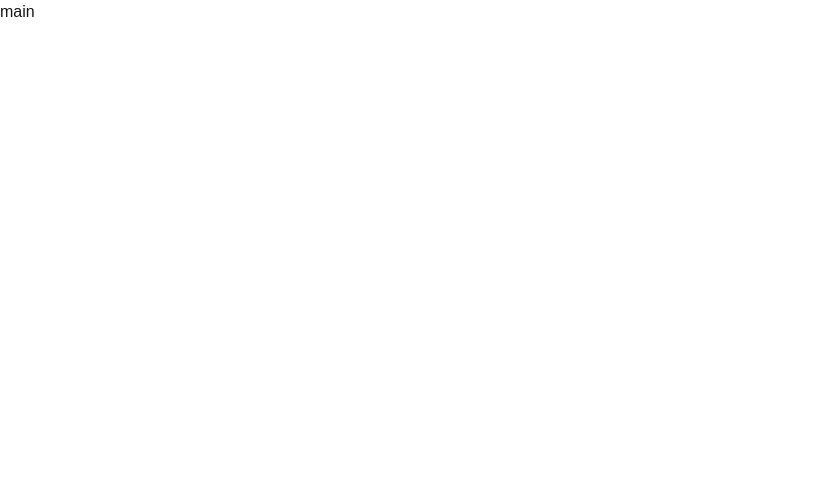
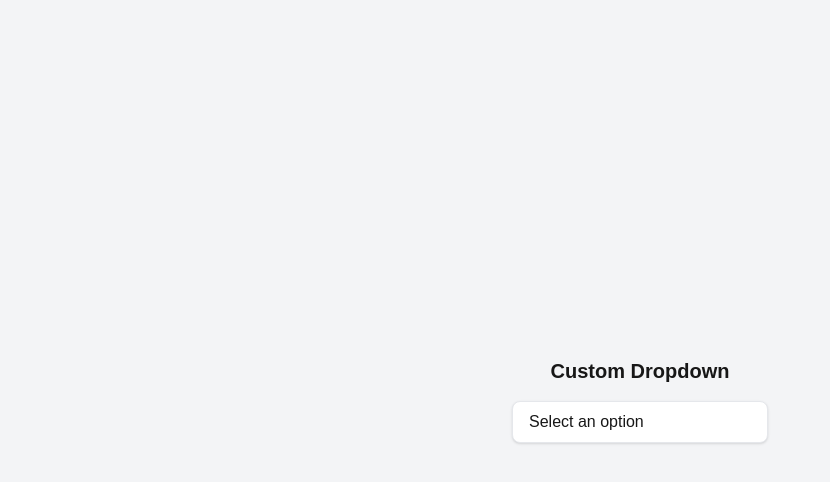
Before and after one commit to wonuola-y/w-finance, a Next.js app: page / in a window 1280 px wide. Shown: the top 482 px of the page, without its empty margins (0-830 px from the left). Built offline with nearby package versions, Linux system fonts and the light colour scheme.

Commit message:
Just updates

```diff
--- /dev/null
+++ b/app/components/dropdown_field.tsx
@@ -0,0 +1,65 @@
+"use client";
+
+import { useState, useRef, useEffect } from "react";
+
+interface DropdownProps {
+  options: string[];
+  onSelect: (option: string) => void;
+  placeholder?: string;
+}
+
+const CustomDropdown: React.FC<DropdownProps> = ({ options, onSelect, placeholder = "Select an option" }) => {
+  const [isOpen, setIsOpen] = useState(false);
+  const [selected, setSelected] = useState<string | null>(null);
+  const dropdownRef = useRef<HTMLDivElement>(null);
+
+  const handleSelect = (option: string) => {
+    setSelected(option);
+    onSelect(option);
+    setIsOpen(false);
+  };
+
+  // Close dropdown when clicking outside
+  useEffect(() => {
+    const handleClickOutside = (event: MouseEvent) => {
+      if (dropdownRef.current && !dropdownRef.current.contains(event.target as Node)) {
+        setIsOpen(false);
+      }
+    };
+    document.addEventListener("mousedown", handleClickOutside);
+    return () => document.removeEventListener("mousedown", handleClickOutside);
+  }, []);
+
+  return (
+    <div className="relative w-64" ref={dropdownRef}>
+      <button
+        onClick={() => setIsOpen(!isOpen)}
+        className="w-full px-4 py-2 text-left bg-white border rounded-lg shadow focus:outline-none focus:ring-2 focus:ring-blue-500"
+        aria-haspopup="listbox"
+        aria-expanded={isOpen}
+      >
+        {selected || placeholder}
+      </button>
+
+      {isOpen && (
+        <ul
+          className="absolute left-0 w-full mt-2 bg-white border rounded-lg shadow-lg"
+          role="listbox"
+        >
+          {options.map((option, index) => (
+            <li key={index} role="option" aria-selected={selected === option}>
+              <button
+                onClick={() => handleSelect(option)}
+                className="w-full px-4 py-2 text-left hover:bg-gray-100"
+              >
+                {option}
+              </button>
+            </li>
+          ))}
+        </ul>
+      )}
+    </div>
+  );
+};
+
+export default CustomDropdown;
--- a/app/components/sidebar.tsx
+++ b/app/components/sidebar.tsx
@@ -19,7 +19,7 @@ const Sidebar = () => {
   ];
 
   return (
-    <aside className="w-64  h-screen fixed bg-gray-800 text-white p-4">
+    <aside className="w-64  h-screen fixed bg-brand-brand_black text-white p-4">
       <nav>
         <h1 className="mt-3 mb-8 text-center">w-finance</h1>
         <ul>
--- /dev/null
+++ b/app/modal/dropdownModal.tsx
@@ -0,0 +1,21 @@
+"use client";
+
+import { useState } from "react";
+import CustomDropdown from "../components/dropdown_field";
+
+export default function DropdownPage() {
+  const [selectedOption, setSelectedOption] = useState<string | null>(null);
+
+  const handleSelect = (option: string) => {
+    setSelectedOption(option);
+    console.log("Selected:", option);
+  };
+
+  return (
+    <div className="flex flex-col items-center justify-center min-h-screen bg-gray-100">
+      <h1 className="mb-4 text-xl font-semibold">Custom Dropdown</h1>
+      <CustomDropdown options={["Option 1", "Option 2", "Option 3"]} onSelect={handleSelect} />
+      {selectedOption && <p className="mt-2 text-gray-700">You selected: {selectedOption}</p>}
+    </div>
+  );
+}
--- a/app/page.tsx
+++ b/app/page.tsx
@@ -1,9 +1,11 @@
-// import Image from "next/image";
+
+import DropdownPage from './modal/dropdownModal';
+
 
 export default function Home() {
   return (
     <div>
-      main
+      <DropdownPage />
    </div>
   );
 }
```
